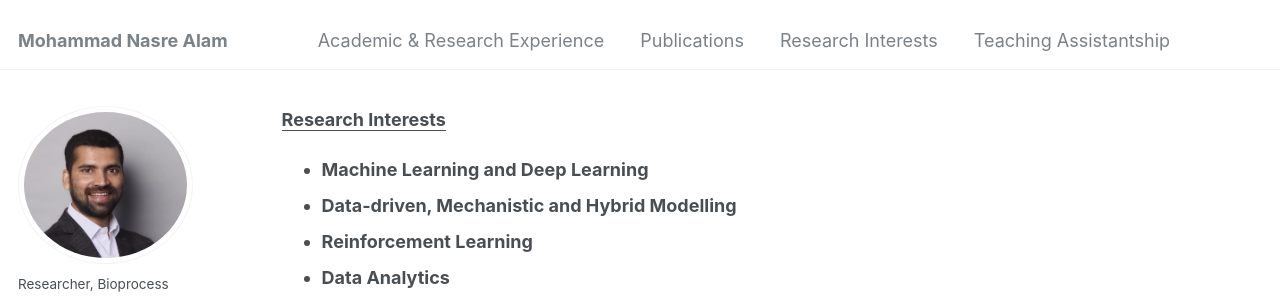
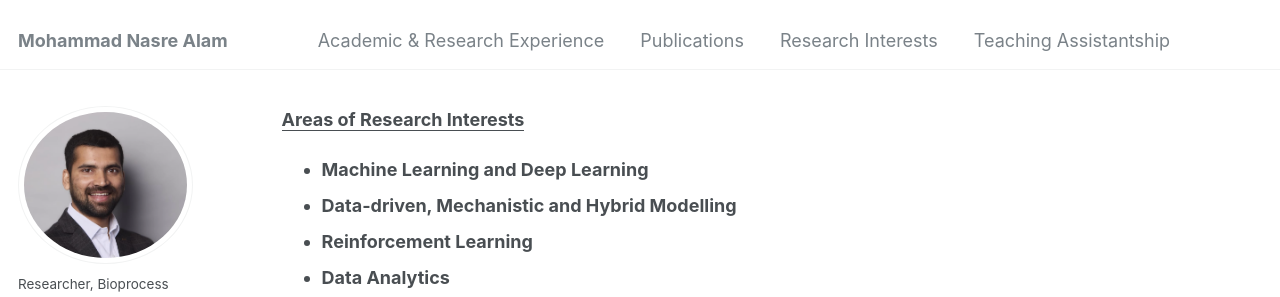
Before and after one commit to mdnasreiit/mdnasreiit.github.io, a Jekyll site: the page built from _pages/research-interests.md, in a window 1280 px wide and 900 px high. Shown: the top 297 px of the window. Built offline with Jekyll 4.4.1, drawn with Linux system fonts in a browser that asks for light colours; some web fonts are replaced.

Commit message:
Update section title and clarify research interests

```diff
--- a/_pages/research-interests.md
+++ b/_pages/research-interests.md
@@ -9,7 +9,7 @@ redirect_from:
 
 
 
-<ins>**Research Interests**</ins>
+<ins>**Areas of Research Interests**</ins>
 - **Machine Learning and Deep Learning**
 - **Data-driven, Mechanistic and Hybrid Modelling**
 - **Reinforcement Learning**
```
